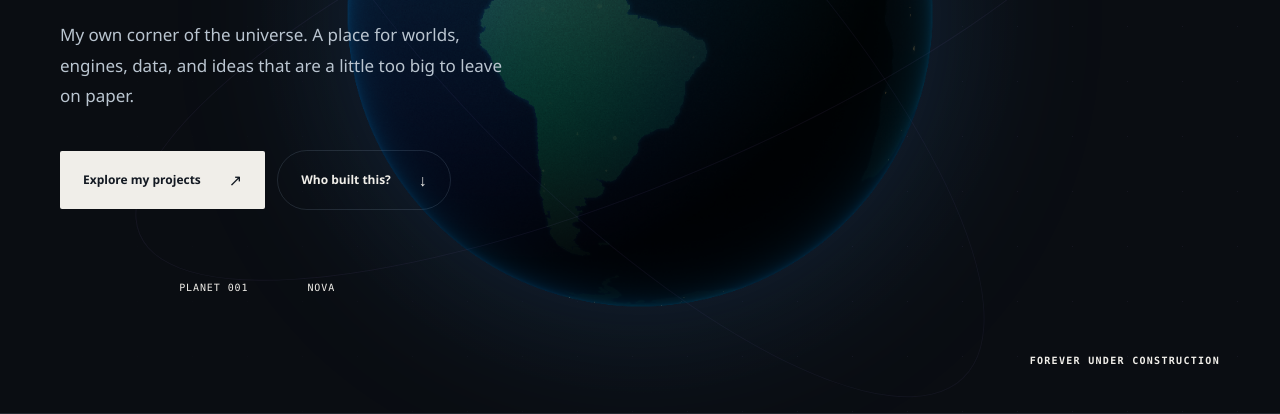
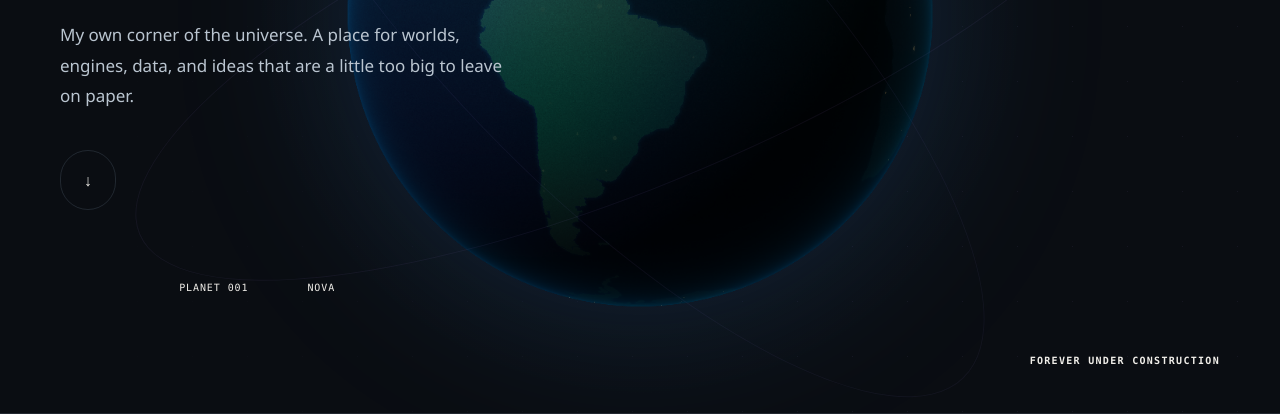
Before and after one commit to xisolatedev/IsolatedWorld, a plain HTML site: page index.html in a window 1280 px wide. Shown: the part 386-800 px from the top of the page. Drawn offline with nearby package versions, Linux system fonts and the light colour scheme.

Commit message:
fix deploy 1

```diff
--- a/index.html
+++ b/index.html
@@ -66,8 +66,7 @@
                 <p class="hero-description">My own corner of the universe. A place for worlds, engines, data, and ideas that are a little too big to leave on paper.</p>
 
                 <div class="hero-buttons">
-                    <a class="button button-primary" href="#projects">Explore my projects <span aria-hidden="true">↗</span></a>
-                    <a class="button button-secondary" href="#about">Who built this? <span aria-hidden="true">↓</span></a>
+                    <a class="button button-secondary" href="#about"><span aria-hidden="true">↓</span></a>
                 </div>
 
                 <div class="hero-bottom">
```
